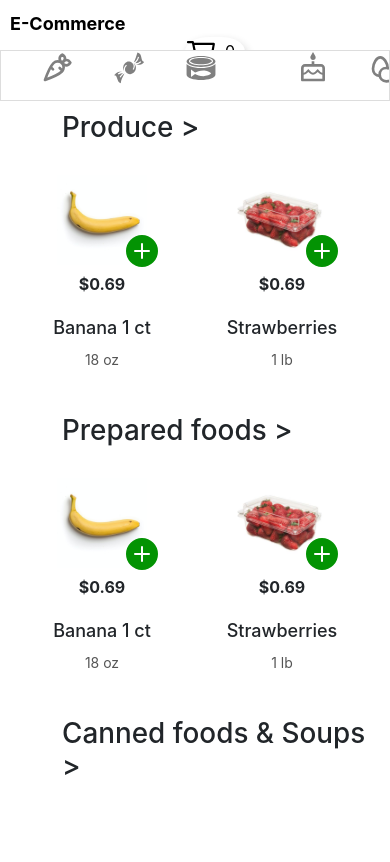
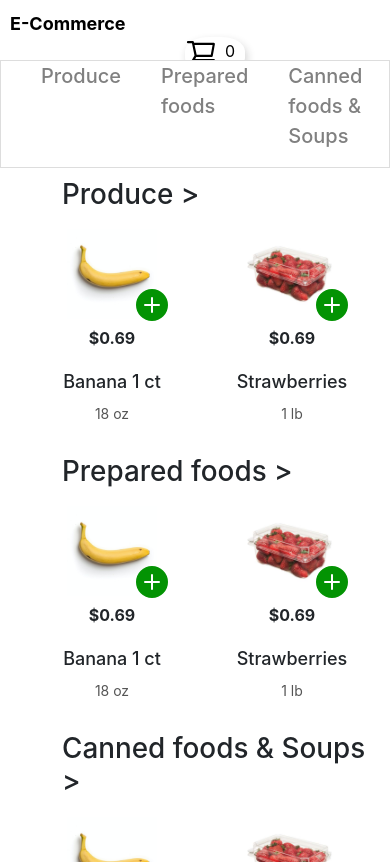
Before and after one commit to Bindumuniyappa/kumilab_assign_app, a React (Create React App) app: page / in a window 390 px wide. Built offline with nearby package versions, Linux system fonts and the light colour scheme.

Commit message:
updatd the project

```diff
--- a/src/App.css
+++ b/src/App.css
@@ -13,7 +13,7 @@
   max-height: 95vh;
   position: relative;
   margin-left: 219px;
-  margin-top: -890px;
+  margin-top: -650px;
 }
 
 .main-content::-webkit-scrollbar {
@@ -40,6 +40,6 @@
   .main-content{
     max-height: 81vh;
     margin-top:10px ;
-    margin-left: 0;
+    margin-left:0px;
   }
 }
--- a/src/components/CategoryPanel/CategoryPanel.css
+++ b/src/components/CategoryPanel/CategoryPanel.css
@@ -40,7 +40,6 @@
 .category-list li:hover {
     background-color: rgb(47,180,225);
     border-radius: 10px;
-    /* width: 180px; */
     color: white;
 }
 
@@ -53,13 +52,14 @@
         z-index: 30;
     }
     .category-list.mobile{
-        flex-direction: row;
+        flex-direction:row;
         flex-wrap: nowrap;
     }
     .category-list.mobile .category-item{
         padding: 0 20px;
     }
     .category-list li:hover{
-        width: 40px;
+        width: 80px;
+        box-sizing: content-box;
     }
 }
--- a/src/components/CategoryPanel/CategoryPanel.tsx
+++ b/src/components/CategoryPanel/CategoryPanel.tsx
@@ -4,12 +4,11 @@ import {  GiWrappedSweet, GiCannedFish } from 'react-icons/gi';
 import { TbCarrot, TbEggs, TbMeat } from 'react-icons/tb';
 import { MdOutlineCake } from 'react-icons/md';
 
-
 const categories = [
   { name: 'Produce', icon: <TbCarrot className='icon' /> },
   { name: 'Prepared foods', icon: <GiWrappedSweet className='icon' /> },
   { name: 'Canned foods & Soups', icon: <GiCannedFish className='icon' /> },
-  { name: 'Produce' },
+  { name: 'Produce',icon: <TbCarrot className='icon' /> },
   { name: 'Bakery', icon: <MdOutlineCake className='icon' /> },
   { name: 'Diary & Eggs', icon: <TbEggs className='icon' /> },
   { name: 'Frozen', icon: <GiCannedFish className='icon' /> },
@@ -33,7 +32,7 @@ const CategoryPanel: React.FC = () => {
       <ul className={`category-list ${isMobile ? 'mobile' : ''}`}>
         {categories.map((category, index) => (
           <li key={index} className={`category-item ${isMobile ? 'mobile' : ''}`} onClick={() => { handleCategoryClick(category) }}>
-            {isMobile ? category.icon : category.name}
+            {isMobile ? category.name : category.name}
           </li>
         ))}
       </ul>
--- a/src/components/Navbar/Navbar.css
+++ b/src/components/Navbar/Navbar.css
@@ -1,5 +1,5 @@
 .navbar {
-    height: 50px;
+    height: 60px;
     width: 100%;
     display: flex;
     justify-content: space-between;
--- a/src/components/Product/Product.css
+++ b/src/components/Product/Product.css
@@ -8,12 +8,12 @@
     background-color: #fff;
     /* border: 1px solid #ddd; */
     padding: 13px;
-    margin: 10px;
     width: 160px;
     display: flex;
     flex-direction:column;
     align-items: center;
     text-align: center;
+    margin-left: -30px;
   }
 
   .icons{
@@ -73,6 +73,12 @@
         display: flex;
         overflow-x: auto;
       }
+
+      .product{
+        margin-left: 20px;
+        padding: 10px;
+      }
+
       .product-scroll::-webkit-scrollbar{
         width: 0;
       }
```
